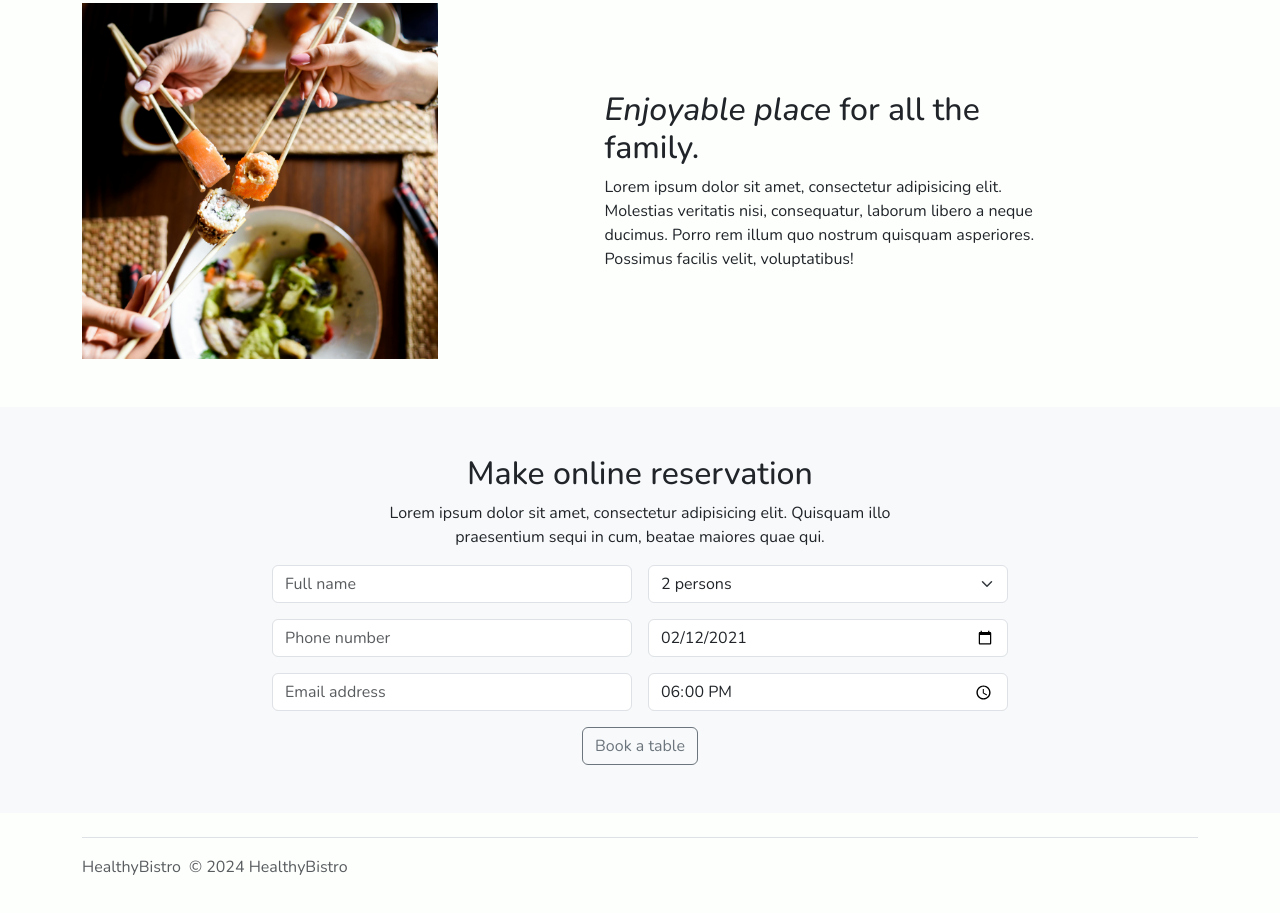
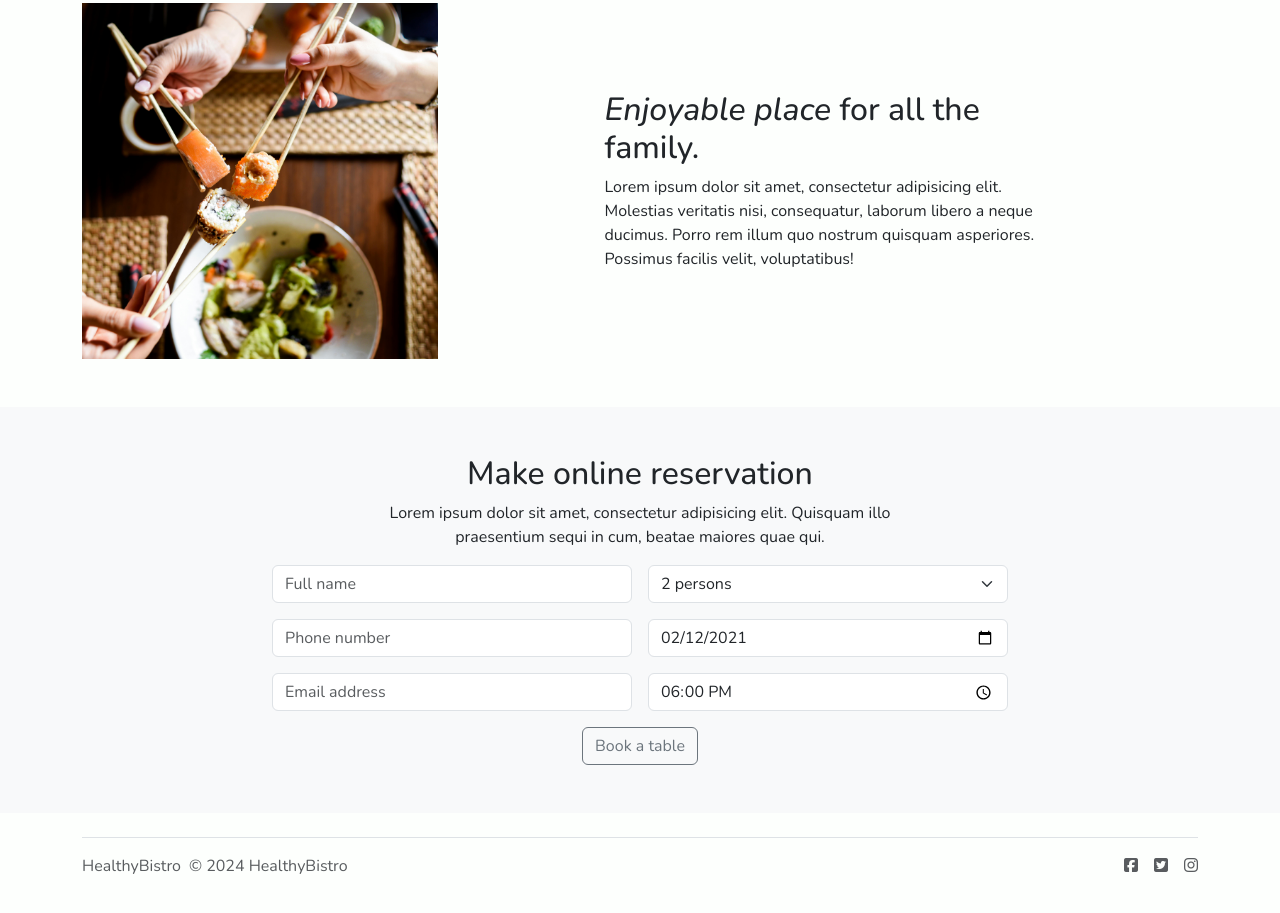
Before and after one commit to rohzalbert/responsive-restaurant, a plain HTML site: page restaurant.html in a window 1280 px wide. Shown: the part 1629-2542 px from the top of the page. Drawn offline with nearby package versions, Linux system fonts and the light colour scheme.

Commit message:
Update restaurant.html

```diff
--- a/restaurant.html
+++ b/restaurant.html
@@ -339,7 +339,7 @@
 
 
   <!-- FOOTER -->
-  <div class="container">
+    <div class="container">
     <footer class="d-flex flex-wrap justify-content-between align-items-center py-3 my-4 border-top">
       <div class="col-md-4 d-flex align-items-center">
         <a href="/" class="mb-3 me-2 mb-md-0 text-body-secondary text-decoration-none lh-1">
@@ -349,13 +349,12 @@
       </div>
 
       <ul class="nav col-md-4 justify-content-end list-unstyled d-flex">
-        <li class="ms-3"><a class="text-body-primary" href="#"><svg class="bi" width="24" height="24"><use xlink:href="#twitter"></use></svg></a></li>
-        <li class="ms-3"><a class="text-body-secondary" href="#"><svg class="bi" width="24" height="24"><use xlink:href="#instagram"></use></svg></a></li>
-        <li class="ms-3"><a class="text-body-secondary" href="#"><svg class="bi" width="24" height="24"><use xlink:href="#facebook"></use></svg></a></li>
+        <li class="ms-3"><a class="text-body-secondary" href="#"><i class="fa-brands fa-square-facebook"></i><a></li>
+        <li class="ms-3"><a class="text-body-secondary" href="#"><i class="fa-brands fa-square-twitter"></i></a></li>
+        <li class="ms-3"><a class="text-body-secondary" href="#"><i class="fa-brands fa-instagram"></i></a></li>
       </ul>
     </footer>
   </div>
-
 
  <script src="https://cdn.jsdelivr.net/npm/bootstrap@5.3.3/dist/js/bootstrap.bundle.min.js" integrity="sha384-YvpcrYf0tY3lHB60NNkmXc5s9fDVZLESaAA55NDzOxhy9GkcIdslK1eN7N6jIeHz" crossorigin="anonymous"></script>
 </body>
```
